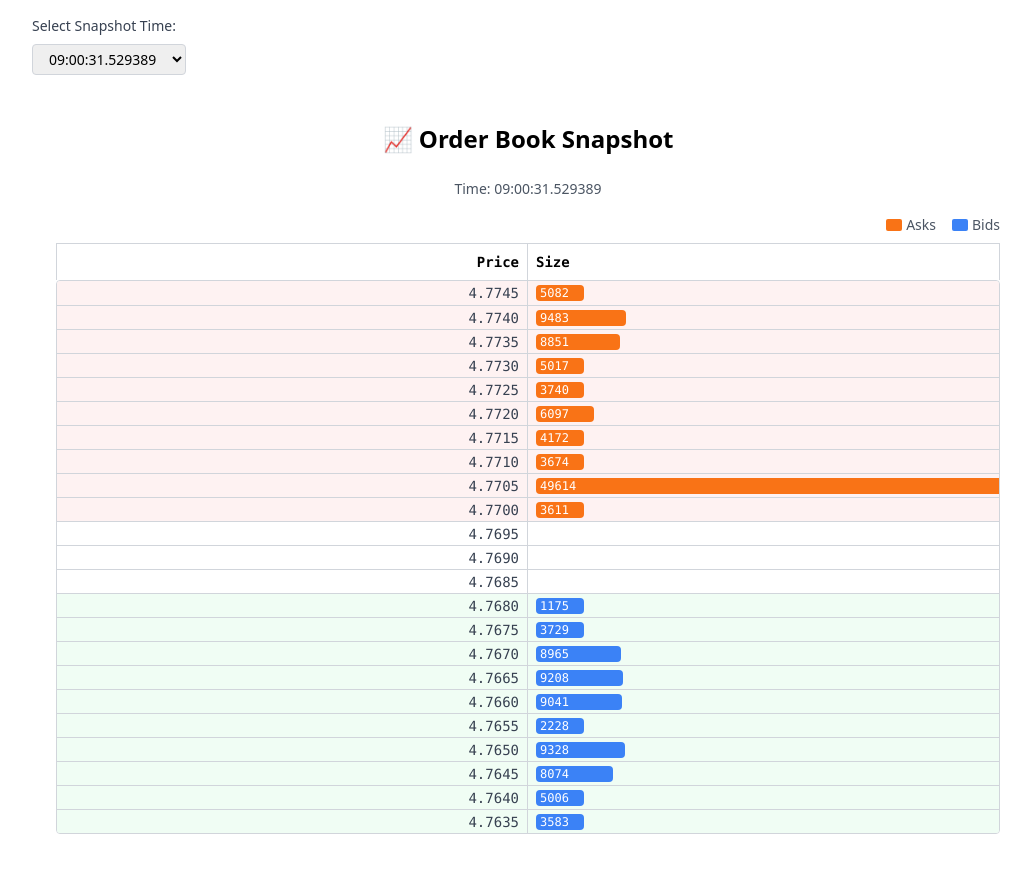
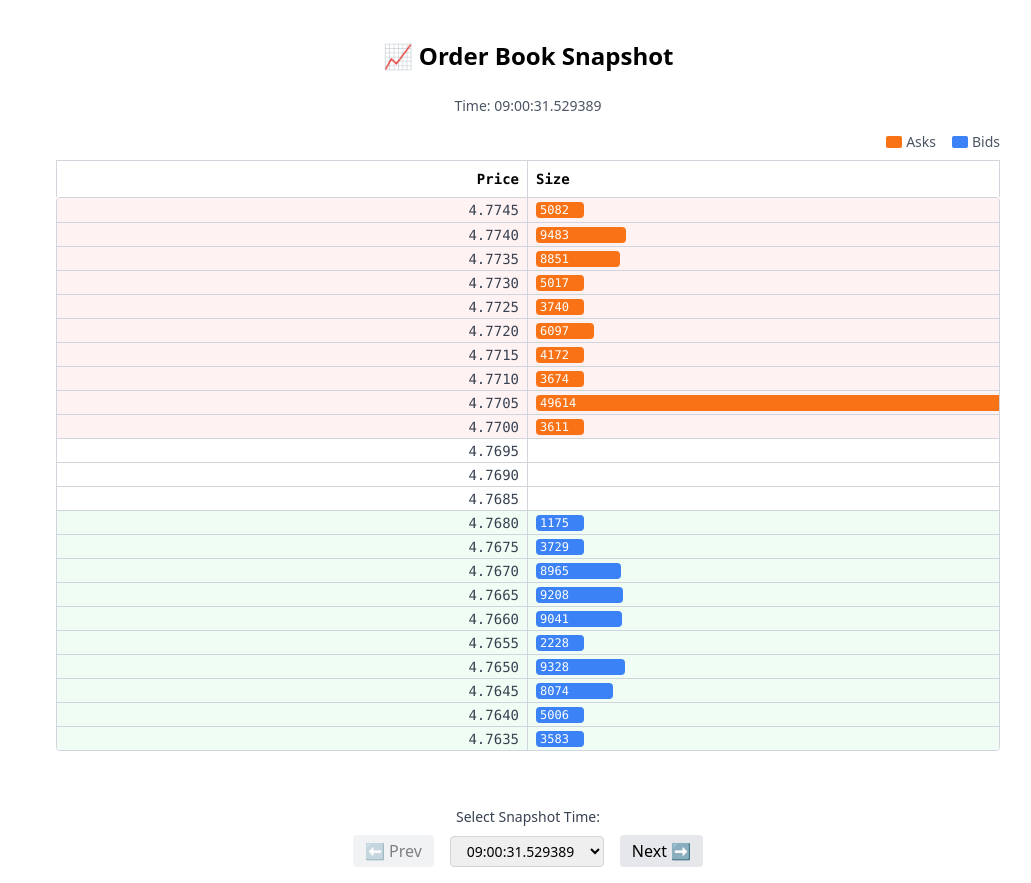
Before and after one commit to lbmrytskv/Orderbook, an Angular app: page / in a window 1280 px wide. Shown: the whole page, without its empty margins (112-1143 px from the left). Built offline with nearby package versions, Linux system fonts and the light colour scheme.

Commit message:
improved navigation between snapshots

```diff
--- a/src/app/app.component.html
+++ b/src/app/app.component.html
@@ -1,16 +1,40 @@
 <div class="p-4 max-w-5xl mx-auto">
-  <label for="snapshotSelect" class="block text-sm font-medium text-gray-700 mb-2">Select Snapshot Time:</label>
-  <select
-    id="snapshotSelect"
-    class="border border-gray-300 rounded px-3 py-1 mb-6 text-sm"
-    (change)="onSelect($event)"
 
+  <!-- SNAPSHOT VISUALIZATION -->
+  <app-order-book *ngIf="selectedSnapshot" [snapshot]="selectedSnapshot" />
 
-  >
-    <option *ngFor="let snapshot of snapshots" [value]="snapshot.Time">
-      {{ snapshot.Time }}
-    </option>
-  </select>
+  <!-- NAVIGATION CONTROLS BELOW -->
+  <div class="mt-8 text-center">
+    <label for="snapshotSelect" class="block text-sm font-medium text-gray-700 mb-2">
+      Select Snapshot Time:
+    </label>
 
-  <app-order-book *ngIf="selectedSnapshot" [snapshot]="selectedSnapshot" />
+    <div class="inline-flex items-center gap-4">
+      <button
+        class="px-3 py-1 bg-gray-200 rounded hover:bg-gray-300 disabled:opacity-50"
+        (click)="goToPrev()"
+        [disabled]="currentIndex === 0"
+      >
+        ⬅ Prev
+      </button>
+
+      <select
+        id="snapshotSelect"
+        class="border border-gray-300 rounded px-3 py-1 text-sm"
+        (change)="onSelect($event)"
+      >
+        <option *ngFor="let snapshot of snapshots" [value]="snapshot.Time" [selected]="snapshot === selectedSnapshot">
+          {{ snapshot.Time }}
+        </option>
+      </select>
+
+      <button
+        class="px-3 py-1 bg-gray-200 rounded hover:bg-gray-300 disabled:opacity-50"
+        (click)="goToNext()"
+        [disabled]="currentIndex === snapshots.length - 1"
+      >
+        Next ➡
+      </button>
+    </div>
+  </div>
 </div>
--- a/src/app/app.component.ts
+++ b/src/app/app.component.ts
@@ -12,21 +12,39 @@ import { OrderBookComponent } from './components/order-book/order-book.component
 export class AppComponent implements OnInit {
   snapshots: OrderBookSnapshot[] = [];
   selectedSnapshot: OrderBookSnapshot | null = null;
+  currentIndex = 0;
 
   constructor(private dataService: OrderBookDataService) {}
 
   ngOnInit(): void {
     this.dataService.getSnapshots().subscribe((data) => {
       this.snapshots = data;
-      this.selectedSnapshot = data[0];
+      this.currentIndex = 0;
+      this.selectedSnapshot = this.snapshots[this.currentIndex];
     });
   }
 
- onSelect(event: Event) {
-  const target = event.target as HTMLSelectElement;
-  const time = target.value;
-  const match = this.snapshots.find(s => s.Time === time);
-  if (match) this.selectedSnapshot = match;
+  onSelect(event: Event) {
+    const target = event.target as HTMLSelectElement;
+    const time = target.value;
+    const index = this.snapshots.findIndex(s => s.Time === time);
+    if (index !== -1) {
+      this.currentIndex = index;
+      this.selectedSnapshot = this.snapshots[this.currentIndex];
+    }
+  }
+
+  goToPrev() {
+    if (this.currentIndex > 0) {
+      this.currentIndex--;
+      this.selectedSnapshot = this.snapshots[this.currentIndex];
+    }
+  }
+
+  goToNext() {
+    if (this.currentIndex < this.snapshots.length - 1) {
+      this.currentIndex++;
+      this.selectedSnapshot = this.snapshots[this.currentIndex];
+    }
+  }
 }
-
-}
```
